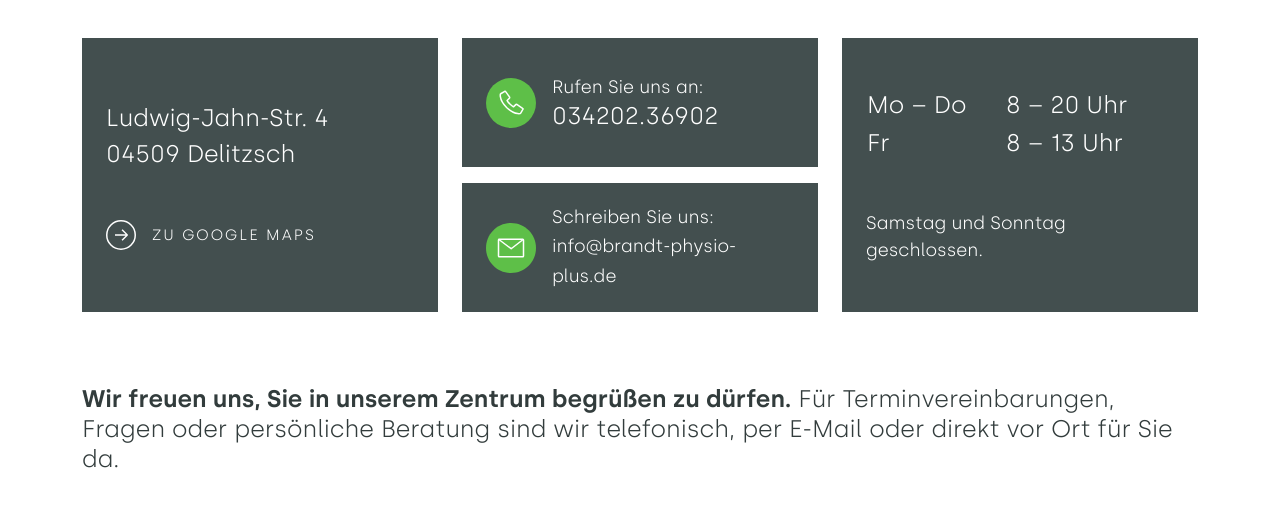
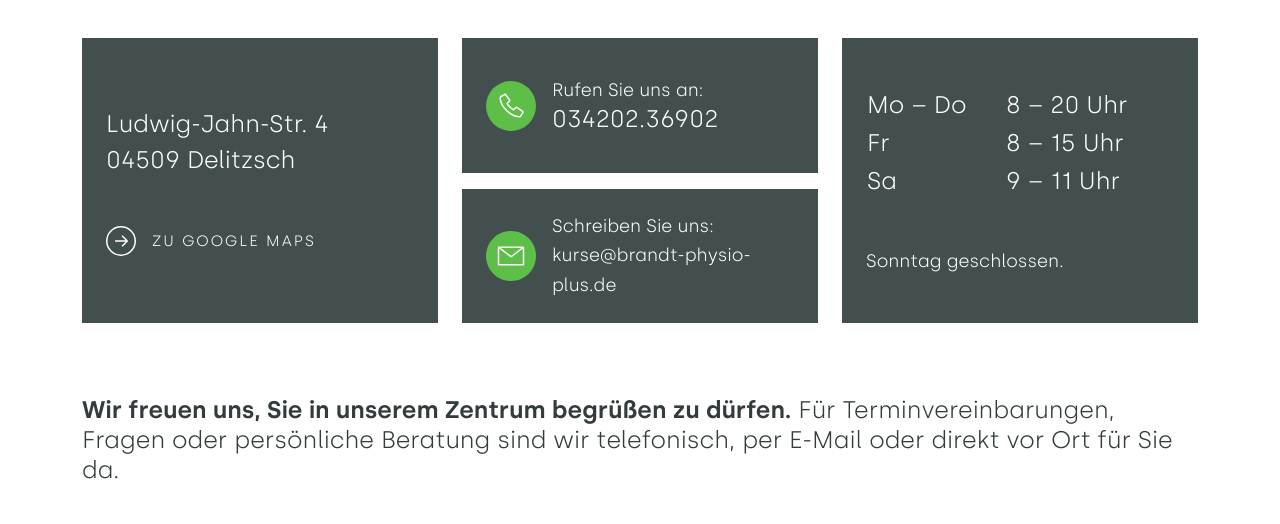
Before and after one commit to kwoellner/brandt-physio-plus.de, a plain HTML site: page kurse.html in a window 1280 px wide. Shown: the part 3680-4204 px from the top of the page. Drawn offline with Linux system fonts and the light colour scheme.

Commit message:
Update kurse.html

```diff
--- a/kurse.html
+++ b/kurse.html
@@ -575,7 +575,7 @@
                             </div>
                             <div>
                                 <span class="fs-5 lh-base">Schreiben Sie uns:</span><br>
-                                <a href="mailto:info@brandt-physio-plus.de" class="fs-5 lh-30">info@brandt-physio-plus.de</a>
+                                <a href="mailto:kurse@brandt-physio-plus.de" class="fs-5 lh-30">kurse@brandt-physio-plus.de</a>
                             </div>
                         </div>
                     </div>
@@ -588,9 +588,10 @@
                     <div class="d-flex flex-column w-100 h-100 justify-content-center py-5 px-3 px-lg-4 justify-content-center bg-dark-gray">
                         <table class="mb-5 w-100">
                             <tr><td class="fs-4 lh-base">Mo – Do</td><td class="fs-4 lh-base">8 – 20 Uhr</td></tr>
-                            <tr><td class="fs-4 lh-base">Fr</td><td class="fs-4 lh-base">8 – 13 Uhr</td></tr>
+                            <tr><td class="fs-4 lh-base">Fr</td><td class="fs-4 lh-base">8 – 15 Uhr</td></tr>
+                            <tr><td class="fs-4 lh-base">Sa</td><td class="fs-4 lh-base">9 – 11 Uhr</td></tr>
                         </table>
-                        <p class="mb-0 fs-5 lh-base">Samstag und Sonntag geschlossen.</p>
+                        <p class="mb-0 fs-5 lh-base">Sonntag geschlossen.</p>
                     </div>
                 </div>
             </div>
```
